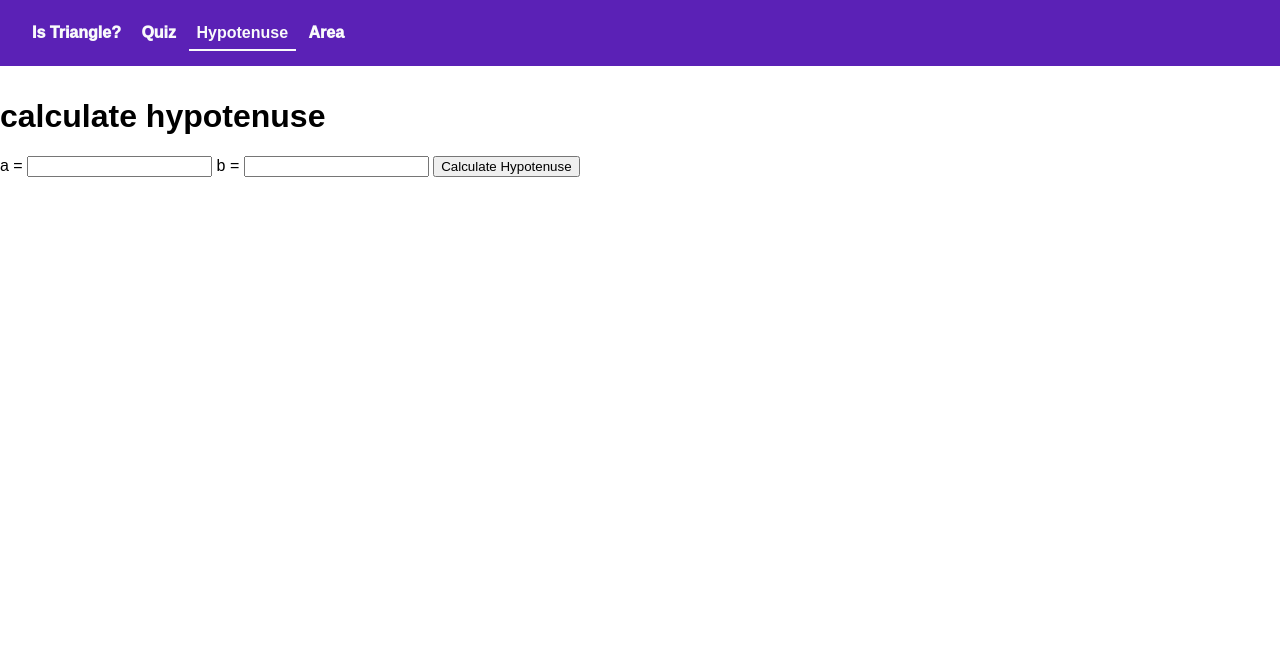
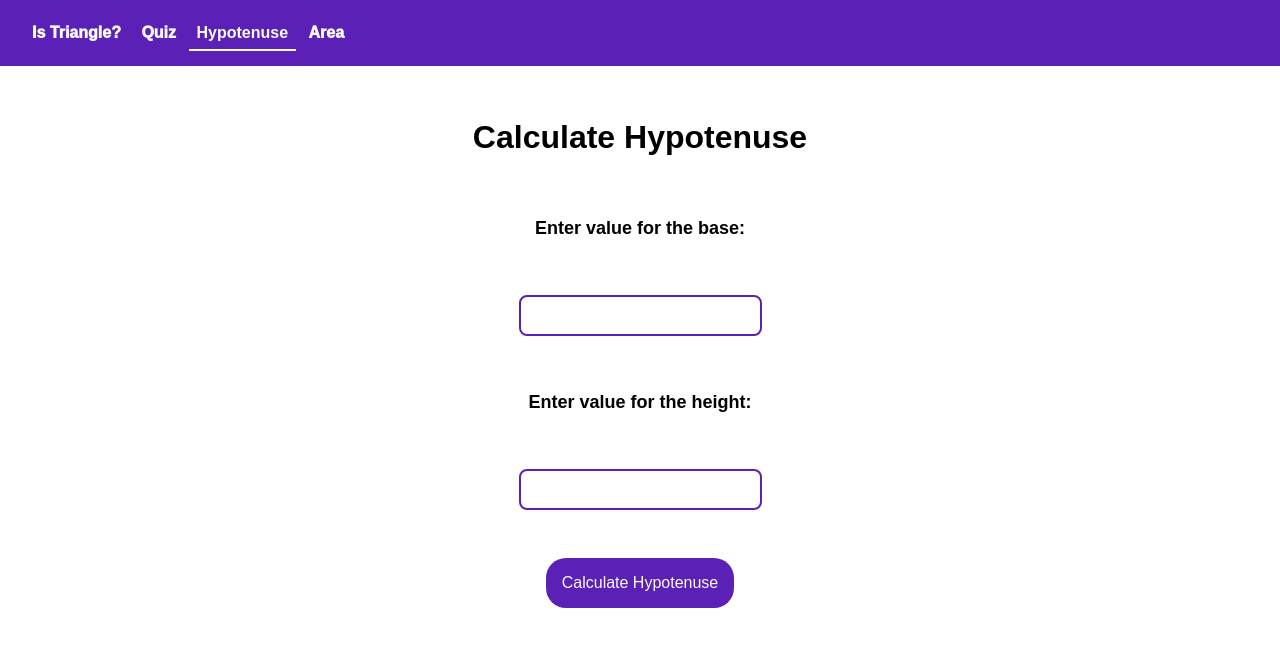
Before and after one commit to rajashree23/fun-with-triangles, a plain HTML site: page hypotenuse.html in a window 1280 px wide. Drawn offline with Linux system fonts and the light colour scheme.

Commit message:
fix: css changes

```diff
--- a/app.css
+++ b/app.css
@@ -6,7 +6,6 @@ body {
 
 :root {
     --primary-color: #5b21b6;
-    --background-color: #1f2937;
     --text-color: #f9fafb;
 }
 
@@ -28,3 +27,43 @@ a {
     font-weight: 1000;
     font-size: 1rem;
 }
+
+.main-container{
+    display: flex;
+    justify-content: center;
+    align-items: center;
+    flex-direction: column;
+}
+
+label{
+    padding :2.5rem;
+    font-size: large;
+    font-weight: 600;
+}
+input{
+    font-size: 1rem;
+    padding: 0.6rem 1rem;
+    margin: 1rem;
+    border: 2px solid var(--primary-color);
+    border-radius: 0.5rem;
+}
+button{
+    background-color: var(--primary-color);
+    border: none;
+    padding: 1rem;
+    font-size: medium;
+    color:var(--text-color);
+    border-radius:20px;
+    margin:2rem 2rem;
+
+}
+
+p{
+    font-size: large;
+    font-weight: 600;
+}
+
+#output-box{
+    font-size: large;
+    font-weight: 600;
+}
--- a/hypotenuse.html
+++ b/hypotenuse.html
@@ -9,18 +9,20 @@
   </head>
   <body>
     <nav>
-      <a href="isTriangle.html">Is Triangle?</a>
+      <a href="index.html">Is Triangle?</a>
       <a href="quiz.html">Quiz</a>
       <a href="hypotenuse.html" class="item-active">Hypotenuse</a>
       <a href="area.html">Area</a>
     </nav>
-    <h1>calculate hypotenuse</h1>
-    <label>a =</label>
+    <div class="main-container">
+    <h1>Calculate Hypotenuse</h1>
+    <label>Enter value for the base:</label>
     <input type="number" class="side-input" />
-    <label>b =</label>
+    <label>Enter value for the height:</label>
     <input type="number" class="side-input" />
     <button id="hypotenuse-btn">Calculate Hypotenuse</button>
     <div id="output-box"></div>
+    </div>
     <script src="./hypotenuse.js"></script>
   </body>
 </html>
--- a/quiz.js
+++ b/quiz.js
@@ -1,6 +1,6 @@
 const submitQuiz = document.querySelector("#submit-answer-btn");
 const quizForm = document.querySelector(".quiz-form");
-const outputEl = document.querySelector("#output");
+const outputEl = document.querySelector("#output-box");
 
 const correctAnswers = ["90°", "right angled"];
 
```
Also changed, not shown: area.html (+5 -3 lines), index.html (+6 -6 lines), quiz.html (+4 -2 lines).
